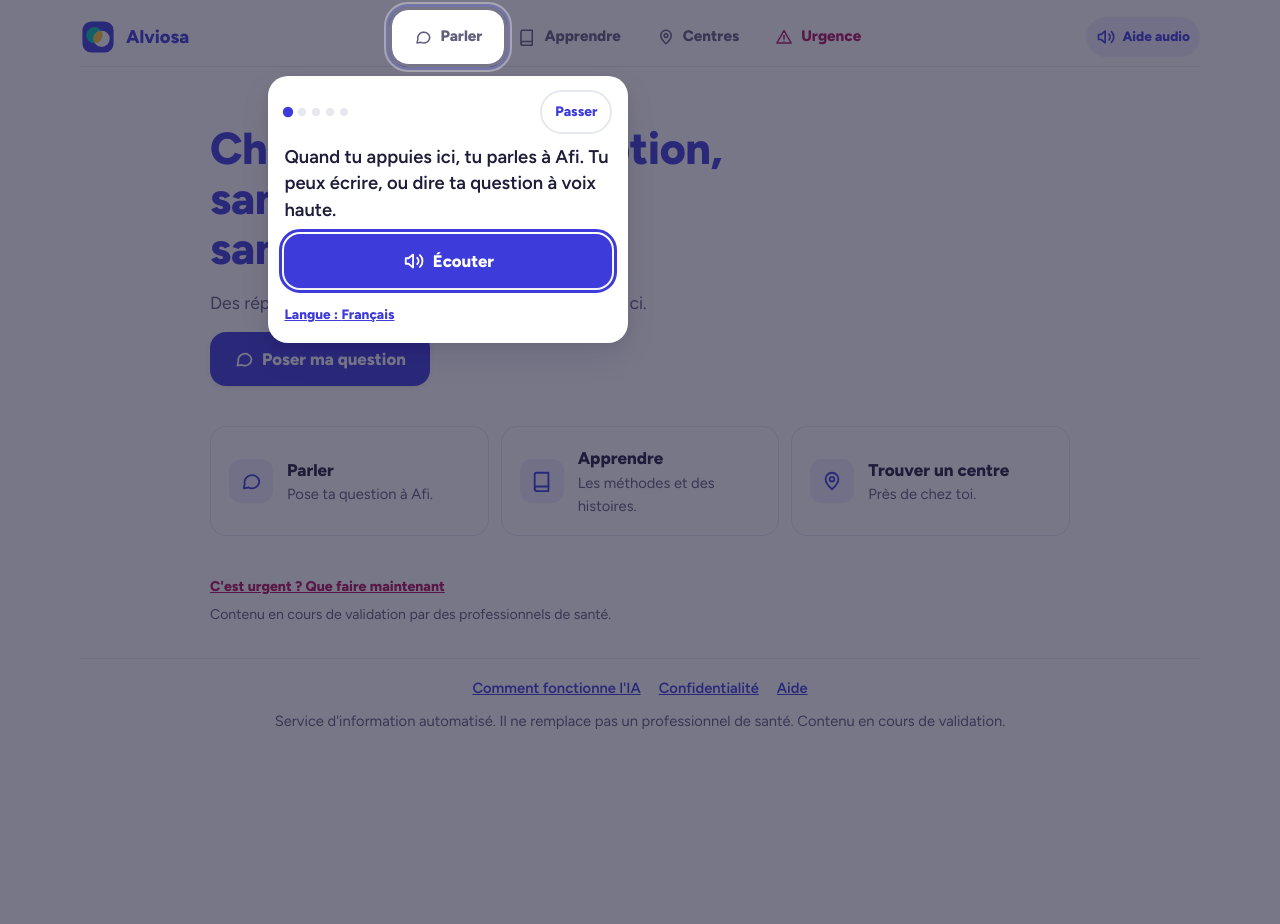
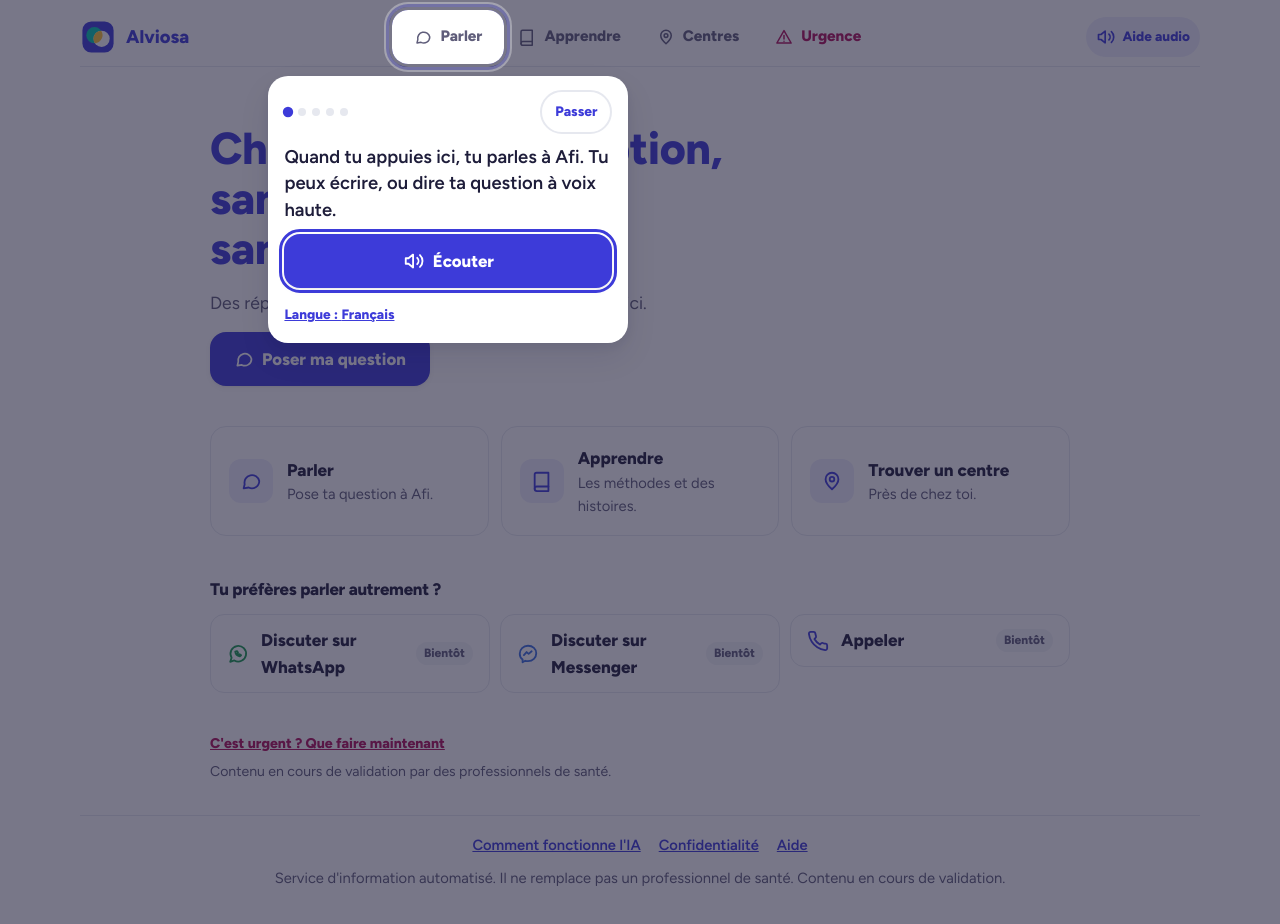
Before and after one commit to immoservislokossa-hue/anonyme, a Next.js app: page / in a window 1280 px wide. Shown: the top 924 px of the page. Before the commit the page ends 829 px from the top, so only its background shows below. Built offline with nearby package versions, Linux system fonts and the light colour scheme.

Commit message:
Accueil : boutons WhatsApp, Messenger et appel, avec « Bientôt » tant qu'ils ne sont pas configurés
Co-Authored-By: Claude Sonnet 5.5 <noreply@anthropic.com>
Claude-Session: https://claude.ai/code/session_011Xm7594PGApRwWEHtMXazL

```diff
--- a/app/globals.css
+++ b/app/globals.css
@@ -2887,3 +2887,76 @@ h1 {
   padding: 10px 14px;
   font-size: 0.95rem;
 }
+
+/* Autres canaux : WhatsApp, Messenger, téléphone */
+.channels {
+  display: flex;
+  flex-direction: column;
+  gap: 12px;
+}
+
+.channels h2 {
+  margin: 0;
+  font-size: 1.05rem;
+}
+
+.channels ul {
+  list-style: none;
+  padding: 0;
+  margin-block: 0;
+  display: grid;
+  gap: 10px;
+  grid-template-columns: repeat(auto-fit, minmax(200px, 1fr));
+}
+
+.channel {
+  display: flex;
+  align-items: center;
+  gap: 12px;
+  width: 100%;
+  min-height: 52px;
+  padding: 12px 16px;
+  border: 1px solid var(--beige);
+  border-radius: 14px;
+  background: var(--bg);
+  color: var(--text);
+  font: inherit;
+  font-weight: 700;
+  text-align: left;
+  text-decoration: none;
+  cursor: pointer;
+}
+
+.channel:hover {
+  border-color: var(--indigo);
+}
+
+.channel svg {
+  flex: none;
+  color: var(--indigo);
+}
+
+.channel.whatsapp svg {
+  color: #1a9b50;
+}
+
+.channel.messenger svg {
+  color: #3a6fe0;
+}
+
+.channel em {
+  margin-left: auto;
+  font-style: normal;
+  font-size: 0.75rem;
+  font-weight: 800;
+  color: var(--muted);
+  background: var(--sable);
+  padding: 2px 8px;
+  border-radius: 999px;
+}
+
+.channel-note {
+  margin: 0;
+  font-size: 0.92rem;
+  color: var(--muted);
+}
--- a/app/page.tsx
+++ b/app/page.tsx
@@ -1,5 +1,6 @@
 import Link from "next/link";
 import Icon, { type IconName } from "@/components/Icon";
+import OtherChannels from "@/components/OtherChannels";
 
 const entries: { href: string; icon: IconName; title: string; text: string }[] = [
   { href: "/chat?voie=sexuelle", icon: "chat", title: "Parler", text: "Pose ta question à Afi." },
@@ -35,6 +36,8 @@ export default function HomePage() {
         ))}
       </ul>
 
+      <OtherChannels />
+
       <p className="home-note">
         <Link href="/urgence">C'est urgent ? Que faire maintenant</Link>
         <span>Contenu en cours de validation par des professionnels de santé.</span>
--- /dev/null
+++ b/components/OtherChannels.tsx
@@ -0,0 +1,71 @@
+"use client";
+
+import Link from "next/link";
+import { useState } from "react";
+import { channelsFrom, type ChannelId } from "@/lib/channels";
+
+// Les valeurs viennent de variables NEXT_PUBLIC_* : numéro WhatsApp, page Messenger, numéro à appeler.
+const channels = channelsFrom({
+  whatsapp: process.env.NEXT_PUBLIC_WHATSAPP_NUMBER,
+  messenger: process.env.NEXT_PUBLIC_MESSENGER_PAGE,
+  phone: process.env.NEXT_PUBLIC_CALL_NUMBER,
+});
+
+function Glyph({ id }: { id: ChannelId }) {
+  const common = { width: 22, height: 22, viewBox: "0 0 24 24", fill: "none", stroke: "currentColor", strokeWidth: 2, strokeLinecap: "round" as const, strokeLinejoin: "round" as const, "aria-hidden": true };
+  if (id === "phone") {
+    return (
+      <svg {...common}>
+        <path d="M22 16.9v3a2 2 0 0 1-2.2 2 19.8 19.8 0 0 1-8.6-3.1 19.5 19.5 0 0 1-6-6A19.8 19.8 0 0 1 2.1 4.2 2 2 0 0 1 4.1 2h3a2 2 0 0 1 2 1.7c.1 1 .4 1.9.7 2.8a2 2 0 0 1-.5 2.1L8.1 9.9a16 16 0 0 0 6 6l1.3-1.3a2 2 0 0 1 2.1-.4c.9.3 1.8.6 2.8.7a2 2 0 0 1 1.7 2Z" />
+      </svg>
+    );
+  }
+  if (id === "messenger") {
+    return (
+      <svg {...common}>
+        <path d="M12 3C6.8 3 3 6.8 3 11.6c0 2.6 1.2 4.9 3.1 6.4V21l2.9-1.6c.9.2 1.9.4 3 .4 5.2 0 9-3.8 9-8.6S17.2 3 12 3Z" />
+        <path d="m7.5 13.2 3-3.3 2.2 2 3.3-2.9" />
+      </svg>
+    );
+  }
+  return (
+    <svg {...common}>
+      <path d="M3.5 20.5 5 16A8.5 8.5 0 1 1 8 19Z" />
+      <path d="M9 9.5c.3 2.4 2.6 4.6 5 5l1.4-1.2-1.6-1.1-.8.6a4 4 0 0 1-1.6-1.6l.6-.8-1.1-1.6Z" />
+    </svg>
+  );
+}
+
+// Boutons pour parler autrement que sur le site. Sans configuration, un clic explique que c'est pour bientôt.
+export default function OtherChannels() {
+  const [soon, setSoon] = useState<string | null>(null);
+
+  return (
+    <section aria-label="Autres façons de nous parler" className="channels">
+      <h2>Tu préfères parler autrement ?</h2>
+      <ul>
+        {channels.map((channel) => (
+          <li key={channel.id}>
+            {channel.href ? (
+              <a className={`channel ${channel.id}`} href={channel.href} target={channel.id === "phone" ? undefined : "_blank"} rel="noopener noreferrer">
+                <Glyph id={channel.id} />
+                <span>{channel.label}</span>
+              </a>
+            ) : (
+              <button type="button" className={`channel ${channel.id} soon`} onClick={() => setSoon(channel.label)} aria-describedby="channel-soon">
+                <Glyph id={channel.id} />
+                <span>{channel.label}</span>
+                <em>Bientôt</em>
+              </button>
+            )}
+          </li>
+        ))}
+      </ul>
+      {soon && (
+        <p id="channel-soon" className="channel-note" role="status">
+          « {soon} » arrive bientôt. En attendant, <Link href="/chat?voie=sexuelle">pose ta question ici</Link>.
+        </p>
+      )}
+    </section>
+  );
+}
--- /dev/null
+++ b/lib/channels.ts
@@ -0,0 +1,21 @@
+// Autres façons de parler à Alviosa : WhatsApp, Messenger, téléphone.
+// Tant qu'un canal n'est pas configuré, le bouton s'affiche avec « Bientôt » et ne mène nulle part.
+export type ChannelId = "whatsapp" | "messenger" | "phone";
+
+export type ChannelConfig = { whatsapp?: string; messenger?: string; phone?: string };
+
+export type Channel = { id: ChannelId; label: string; href: string | null };
+
+const digits = (value: string) => value.replace(/\D/g, "");
+
+export function channelsFrom(config: ChannelConfig): Channel[] {
+  const whatsapp = config.whatsapp ? digits(config.whatsapp) : "";
+  const messenger = config.messenger?.trim().replace(/[^A-Za-z0-9._-]/g, "") ?? "";
+  const phone = config.phone ? config.phone.replace(/[^\d+]/g, "") : "";
+
+  return [
+    { id: "whatsapp", label: "Discuter sur WhatsApp", href: whatsapp ? `https://wa.me/${whatsapp}?text=${encodeURIComponent("Bonjour")}` : null },
+    { id: "messenger", label: "Discuter sur Messenger", href: messenger ? `https://m.me/${messenger}` : null },
+    { id: "phone", label: "Appeler", href: phone ? `tel:${phone}` : null },
+  ];
+}
```
Also changed, not shown: 2 other files (tests, documents, lock files or other folders).
